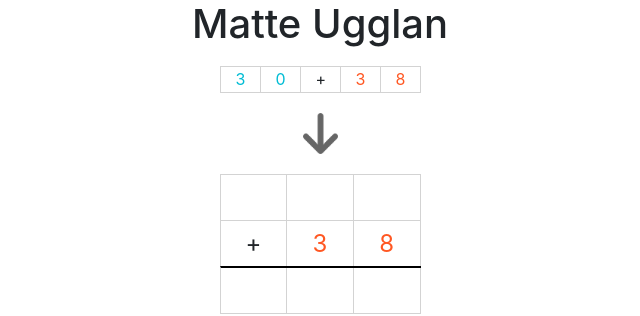
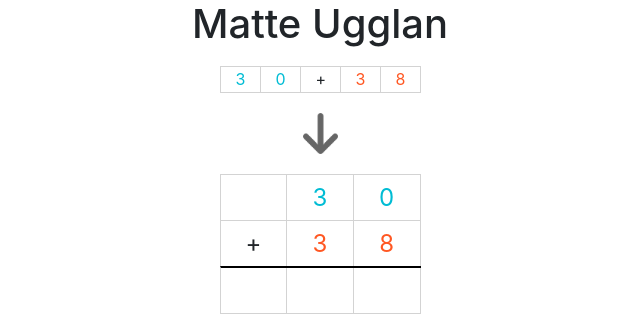
Before and after one commit to fatroshi/MathsQuestionGenerator, a React (Create React App) app: page / in a window 1280 px wide. Both pictures are taken after a click on the button "Add Questions". Shown: the top 316 px of the page, without its empty margins (320-960 px from the left). Built offline with nearby package versions, Linux system fonts and the light colour scheme.

Commit message:
Adding num1, num2.

```diff
--- a/src/component/BoxNumber/BoxNumber.js
+++ b/src/component/BoxNumber/BoxNumber.js
@@ -46,8 +46,8 @@
 
                     <Row className={'md-row'}>
                         <Col xs={1} md={4} className={'md-box'}></Col>
-                        <Col xs={1} md={4} className={'md-box first-term'}> </Col>
-                        <Col xs={1} md={4} className={'md-box first-term'}></Col>
+                        <Col xs={1} md={4} className={'md-box first-term'}>{num1}</Col>
+                        <Col xs={1} md={4} className={'md-box first-term'}>{num2}</Col>
                     </Row>
 
                     <Row className={'penultimate-row'}>
```
